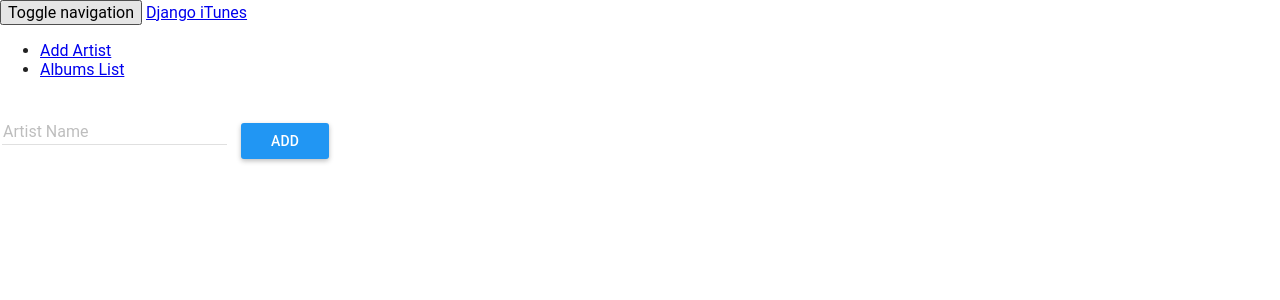
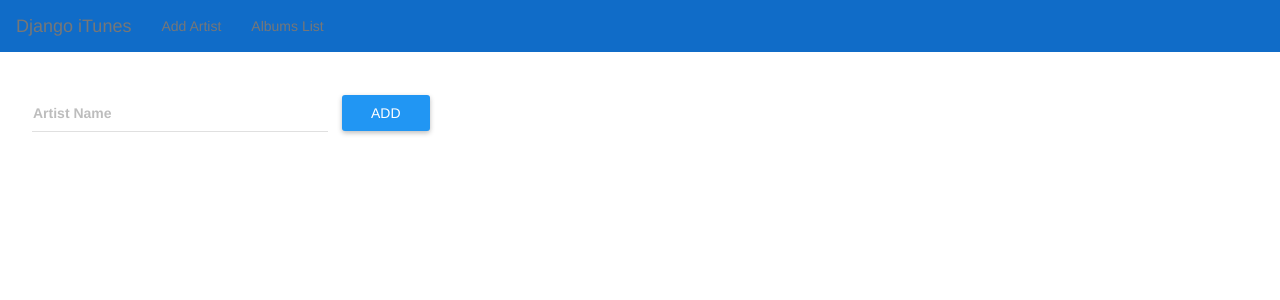
Before and after one commit to ofirdagan/django-play, a Django app: page / in a window 1280 px wide. Shown: the top 300 px of the page. Run offline with Django 3.2, Linux system fonts and the light colour scheme; parts of the project's set-up code (start-up, migrations or seed data) failed here and were passed over; some libraries are stand-ins or nearby versions.

Commit message:
feat(client): update client

```diff
--- a/src/templates/index.html
+++ b/src/templates/index.html
@@ -3,7 +3,7 @@
   <meta charset="utf-8"> <title></title>
   {% load staticfiles %}
 
-  <meta name="description" content=""> <meta name="viewport" content="width=device-width"> <!-- Place favicon.ico and apple-touch-icon.png in the root directory --> <link rel="stylesheet" href="{% static 'styles/vendor.00440d96.css' %}"> <link rel="stylesheet" href="{% static 'styles/main.b57f7ac1.css' %}"> </head> <body ng-app="djangoItunesStaticsApp" ng-cloak> <!--[if lte IE 8]>
+  <meta name="description" content=""> <meta name="viewport" content="width=device-width"> <!-- Place favicon.ico and apple-touch-icon.png in the root directory --> <link rel="stylesheet" href="{% static 'styles/vendor.00440d96.css' %}"> <link rel="stylesheet" href="{% static 'styles/main.bd4e4e95.css' %}"> </head> <body ng-app="djangoItunesStaticsApp" ng-cloak> <!--[if lte IE 8]>
 <p class="browsehappy">You are using an <strong>outdated</strong> browser. Please <a href="http://browsehappy.com/">upgrade your browser</a> to improve your experience.</p>
 <![endif]--> <!-- Add your site or application content here --> <div class="header django-header"> <div class="navbar navbar-default" role="navigation"> <div> <div class="navbar-header"> <button type="button" class="navbar-toggle collapsed" data-toggle="collapse" data-target="#js-navbar-collapse"> <span class="sr-only">Toggle navigation</span> <span class="icon-bar"></span> <span class="icon-bar"></span> <span class="icon-bar"></span> </button> <a class="navbar-brand" href="#/">Django iTunes</a> </div> <div class="collapse navbar-collapse" id="js-navbar-collapse"> <ul class="nav navbar-nav"> <li><a href="#/">Add Artist</a></li> <li><a ng-href="#/albums">Albums List</a></li> </ul> </div> </div> </div> </div> <div class=""> <div ng-view=""></div> </div> <!-- Google Analytics: change UA-XXXXX-X to be your site's ID --> <script>!function(A,n,g,u,l,a,r){A.GoogleAnalyticsObject=l,A[l]=A[l]||function(){
     (A[l].q=A[l].q||[]).push(arguments)},A[l].l=+new Date,a=n.createElement(g),
```
